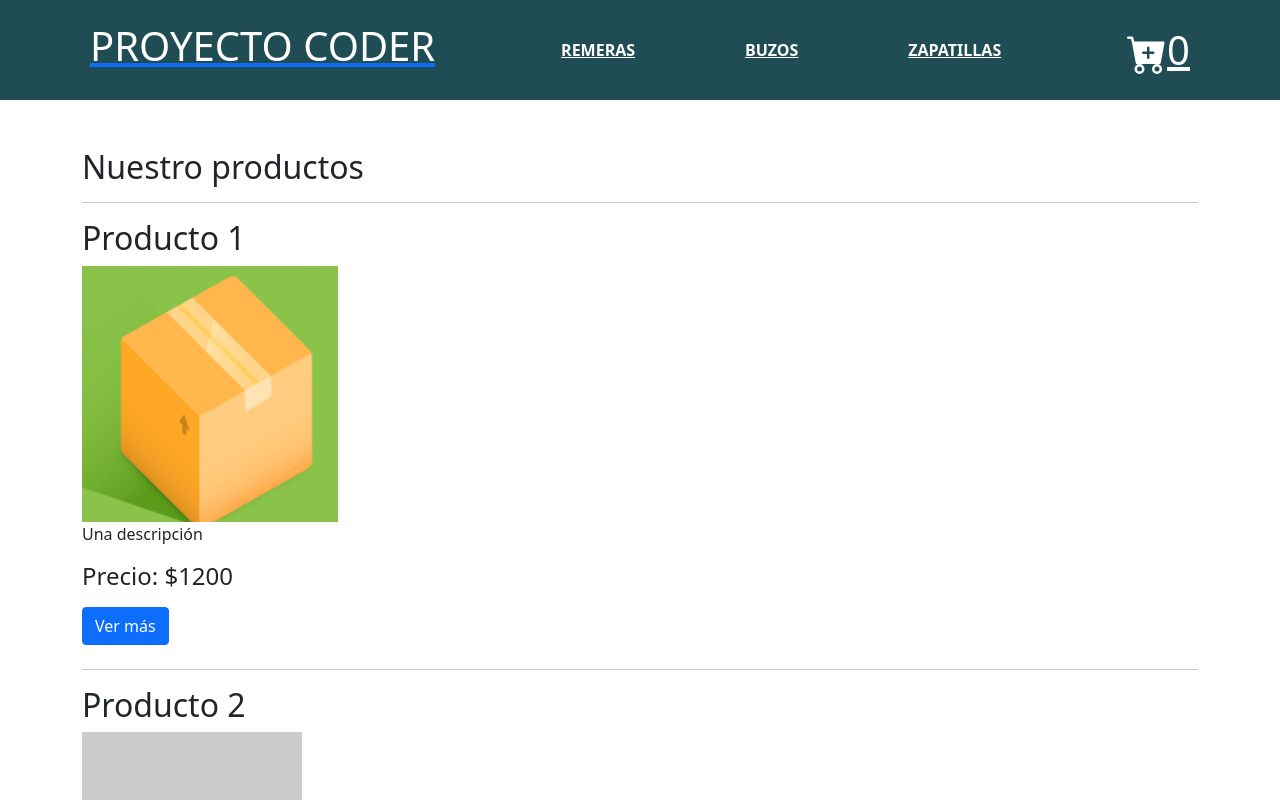
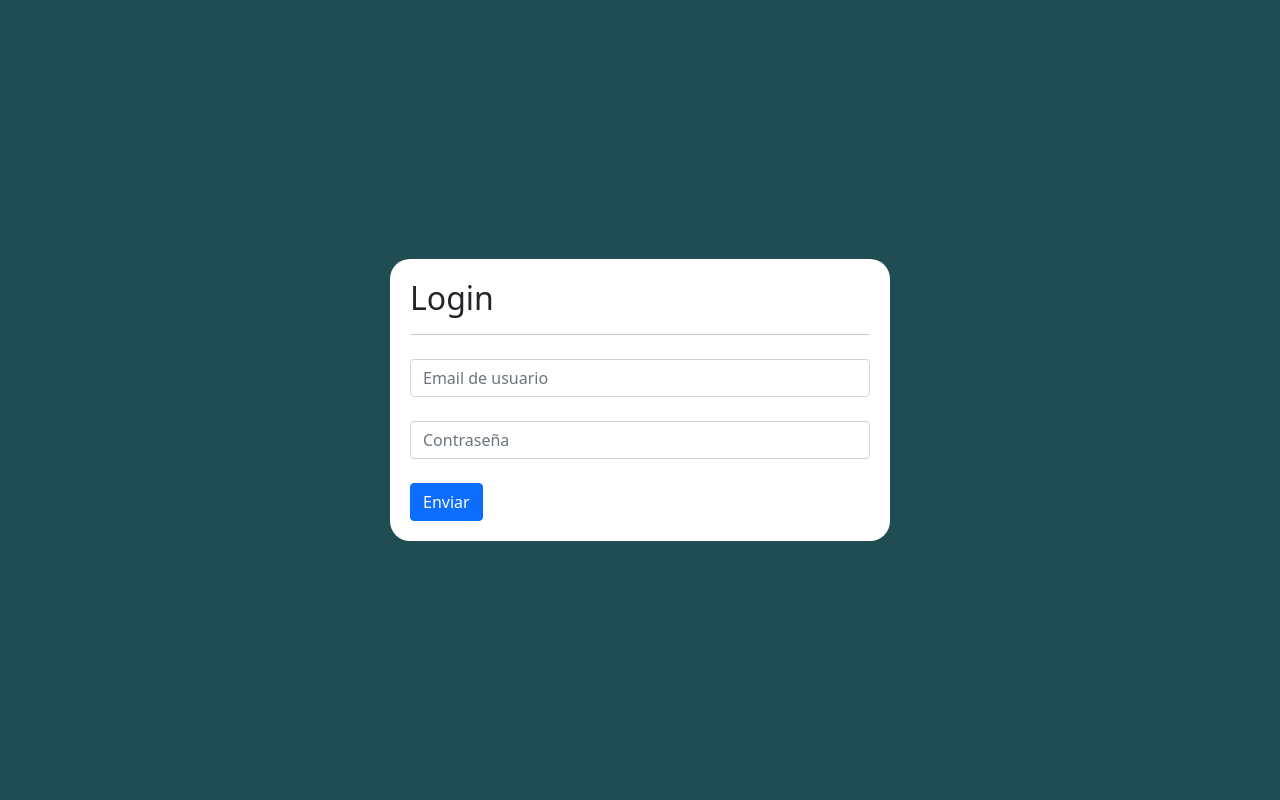
Before and after one commit to CLanusse/rj-37735, a React (Create React App) app: page /login in a window 1280 px wide. Before the commit this address led to /. Shown: the top 800 px of the page. Built offline with nearby package versions, Linux system fonts and the light colour scheme.

Commit message:
New feature -> AuthProvider

```diff
--- a/src/App.js
+++ b/src/App.js
@@ -1,50 +1,18 @@
 import 'bootstrap/dist/css/bootstrap.min.css';
-// import {Navbar} from './components/Navbar/Navbar'
-import Nosotros from './components/Nosotros/Nosotros'
-import Contacto from './components/Contacto/Contacto'
-import { ItemListContainer } from './components/ItemListContainer/ItemListContainer'
-import { BrowserRouter, Routes, Route, Navigate, UNSAFE_RouteContext } from 'react-router-dom'
-import Footer from './components/Footer/Footer';
-import Navbar2 from './components/Navbar2/Navbar2';
-import { ItemDetailContainer } from './components/ItemDetailContainer/ItemDetailContainer';
-import { CartContext, CartProvider } from './context/CartContext';
-import { useState } from 'react';
-import Cart from './components/Cart/Cart';
+
+import { CartProvider } from './context/CartContext';
+import { AuthProvider } from './context/AuthContext';
+import AppRouter from './routes/AppRouter';
 
 function App() {
 
-
-
   return (
-    <CartProvider>
-
-      <BrowserRouter>
-            {/* <Routes>
-              <Route path='/login' element={<Navbar/>}/>
-              <Route path='*' element={<Navbar2/>}/>
-            </Routes>           */}
-            <Navbar2 />
-
-            <Routes>
-              <Route path='/' element={ <ItemListContainer/> }/>
-              <Route path='/categorias/:categoryId' element={ <ItemListContainer/>}/>
-              <Route path='/item/:itemId' element={<ItemDetailContainer/>} />
-              <Route path='/cart' element={<Cart/>} />
-              <Route path='/nosotros' element={ <Nosotros /> } />
-              <Route path='/contacto' element={ <Contacto /> } />
-              <Route path='*' element={ <Navigate to={"/"} /> } />
-              {/* <Route path='*' element={ <Error404/> } /> */}
-            </Routes>
-
-            <Footer/>
-      </BrowserRouter>
-
-    </CartProvider>
+    <AuthProvider>
+      <CartProvider>
+        <AppRouter />
+      </CartProvider>
+    </AuthProvider>
   );
 }
 
 export default App;
-
-{/* <Route path='/users' element={ <Users/> }>
-  <Route path='/login' element={<Login/>}/>
-</Route> */}
--- /dev/null
+++ b/src/components/LoginScreen/LoginScreen.js
@@ -0,0 +1,61 @@
+import { useState } from 'react'
+import { useAuthContext } from '../../context/AuthContext'
+import './LoginScreen.scss'
+
+const LoginScreen = () => {
+
+    const {login} = useAuthContext()
+
+    const [values, setValues] = useState({
+        email: '',
+        password: ''
+    })
+
+    const handleInputChange = (e) => {
+        setValues({
+            ...values,
+            [e.target.name]: e.target.value
+        })
+    }
+
+    const handleSubmit = (e) => {
+        e.preventDefault()
+
+        login(values)
+    }
+
+    return (
+        <div className="login-screen">
+            <div className="login-container">
+                <h2>Login</h2>
+                <hr/>
+
+                <form onSubmit={handleSubmit}>
+                    <input
+                        type={"email"}
+                        name="email"
+                        value={values.email}
+                        onChange={handleInputChange}
+                        className="form-control my-4"
+                        placeholder='Email de usuario'
+                    />
+
+                    <input
+                        type={"password"}
+                        name="password"
+                        value={values.password}
+                        onChange={handleInputChange}
+                        className="form-control my-4"
+                        placeholder='Contraseña'
+                    />
+
+                    <button type='submit' className='btn btn-primary'>Enviar</button>
+                </form>
+
+            </div>
+
+        </div>
+    )
+}
+
+export default LoginScreen
--- /dev/null
+++ b/src/components/LoginScreen/LoginScreen.scss
@@ -0,0 +1,15 @@
+.login-screen {
+    width: 100%;
+    height: 100vh;
+    display: flex;
+    justify-content: center;
+    align-items: center;
+    background-color: rgb(31, 77, 83);
+
+    .login-container {
+        background-color: #fff;
+        padding: 20px;
+        border-radius: 20px;
+        width: 500px;
+    }
+}
--- /dev/null
+++ b/src/components/UserInfo/UserInfo.js
@@ -0,0 +1,14 @@
+import { useAuthContext } from "../../context/AuthContext"
+
+const UserInfo = () => {
+    const {auth, logout} = useAuthContext()
+
+    return (
+        <div className="container d-flex justify-content-between py-2">
+            <p>Bienvenido, {auth.userId}</p>
+            <button onClick={logout} className="btn btn-danger">Logout</button>
+        </div>
+    )
+}
+
+export default UserInfo
--- /dev/null
+++ b/src/context/AuthContext.js
@@ -0,0 +1,59 @@
+import { createContext, useContext, useState } from "react"
+
+const mockUsers = [
+    {email: 'conrado@lanusse.com', pass: 'coderhouse'},
+    {email: 'john@doe.com', pass: '123456'},
+    {email: 'abc@abc.com', pass: 'asdf'},
+]
+
+
+
+export const AuthContext = createContext()
+
+export const useAuthContext = () => {
+    return useContext(AuthContext)
+}
+
+export const AuthProvider = ({children}) => {
+
+    const [auth, setAuth] = useState({
+        loggedIn: false,
+        userId: null
+    })
+
+    console.log(auth)
+
+    const login = (values) => {
+        const {email, password} = values
+
+        const match = mockUsers.find((user) => user.email === email)
+
+        if (match) {
+            if (match.pass === password) {
+                setAuth({
+                    loggedIn: true,
+                    userId: match.email
+                })
+            } else {
+                alert("Password incorrecto")
+            }
+        } else {
+            alert("Usuario no encontrado")
+        }
+
+    }
+
+    const logout = () => {
+        setAuth({
+            loggedIn: false,
+            userId: null
+        })
+    }
+
+
+    return (
+        <AuthContext.Provider value={{auth, login, logout}}>
+            {children}
+        </AuthContext.Provider>
+    )
+}
--- /dev/null
+++ b/src/routes/AppRouter.js
@@ -0,0 +1,25 @@
+
+import { BrowserRouter } from 'react-router-dom'
+import { useAuthContext } from '../context/AuthContext';
+import PrivateRoutes from './PrivateRoutes';
+import PublicRoutes from './PublicRoutes';
+
+
+const AppRouter = () => {
+
+    const {auth} = useAuthContext()
+
+    console.log(auth)
+
+    return (
+        <BrowserRouter>
+            {
+                auth.loggedIn
+                ? <PrivateRoutes />
+                : <PublicRoutes />
+            }
+        </BrowserRouter>
+    )
+}
+
+export default AppRouter
--- /dev/null
+++ b/src/routes/PrivateRoutes.js
@@ -0,0 +1,31 @@
+import Nosotros from '../components/Nosotros/Nosotros'
+import Contacto from '../components/Contacto/Contacto'
+import { ItemListContainer } from '../components/ItemListContainer/ItemListContainer'
+import Footer from '../components/Footer/Footer';
+import Navbar2 from '../components/Navbar2/Navbar2';
+import { ItemDetailContainer } from '../components/ItemDetailContainer/ItemDetailContainer';
+import Cart from '../components/Cart/Cart';
+import {Routes, Route, Navigate} from 'react-router-dom'
+import UserInfo from '../components/UserInfo/UserInfo';
+
+const PrivateRoutes = () => {
+
+    return (
+        <>
+            <Navbar2 />
+            <UserInfo />
+                <Routes>
+                    <Route path='/' element={ <ItemListContainer/> }/>
+                    <Route path='/categorias/:categoryId' element={ <ItemListContainer/>}/>
+                    <Route path='/item/:itemId' element={<ItemDetailContainer/>} />
+                    <Route path='/cart' element={<Cart/>} />
+                    <Route path='/nosotros' element={ <Nosotros /> } />
+                    <Route path='/contacto' element={ <Contacto /> } />
+                    <Route path='*' element={ <Navigate to={"/"} /> } />
+                </Routes>
+            <Footer/>
+        </>
+    )
+}
+
+export default PrivateRoutes
--- /dev/null
+++ b/src/routes/PublicRoutes.js
@@ -0,0 +1,14 @@
+import { Routes, Route, Navigate } from 'react-router-dom'
+import LoginScreen from '../components/LoginScreen/LoginScreen'
+
+const PublicRoutes = () => {
+
+    return (
+        <Routes>
+            <Route path="/login" element={ <LoginScreen /> }/>
+            <Route path="*" element={ <Navigate to="/login" /> } />
+        </Routes>
+    )
+}
+
+export default PublicRoutes
```
